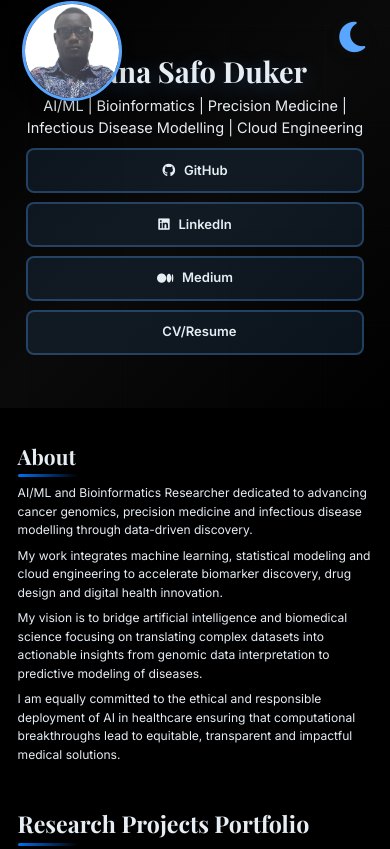
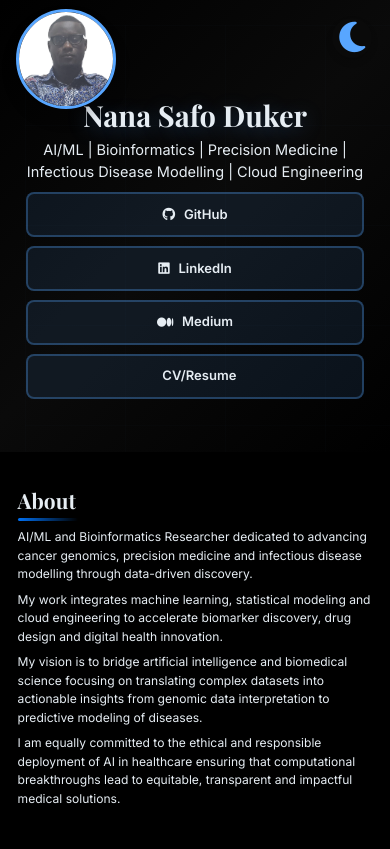
Before and after one commit to Nana-Safo-Duker/Nana-Safo-Duker.github.io, a website: page index.html in a window 390 px wide. Shown: the top 849 px of the page. Drawn offline with nearby package versions, Linux system fonts and the light colour scheme.

Commit message:
Fix mobile profile image overlap issue - adjust positioning and spacing

```diff
--- a/css/styles.css
+++ b/css/styles.css
@@ -578,6 +578,10 @@ footer p {
    Responsive Design
    ======================================== */
 @media (max-width: 768px) {
+  header.hero {
+    padding-top: 6.5rem;
+  }
+
   header h1 {
     font-size: 2.0625rem;
   }
@@ -619,10 +623,10 @@ footer p {
   }
 
   .profile-image {
-    top: 0.1rem;
-    left: 1.75rem;
-    width: 140px;
-    height: 140px;
+    top: 0.5rem;
+    left: 1rem;
+    width: 120px;
+    height: 120px;
   }
 
   article {
@@ -644,7 +648,7 @@ footer p {
 
 @media (max-width: 480px) {
   header.hero {
-    padding: 3rem 1.5rem;
+    padding: 5.5rem 1.5rem 3rem;
   }
 
   header h1 {
@@ -674,8 +678,8 @@ footer p {
   }
 
   .profile-image {
-    top: 0.05rem;
-    left: 1.25rem;
+    top: 0.5rem;
+    left: 0.9rem;
     width: 100px;
     height: 100px;
     border-width: 3px;
```
